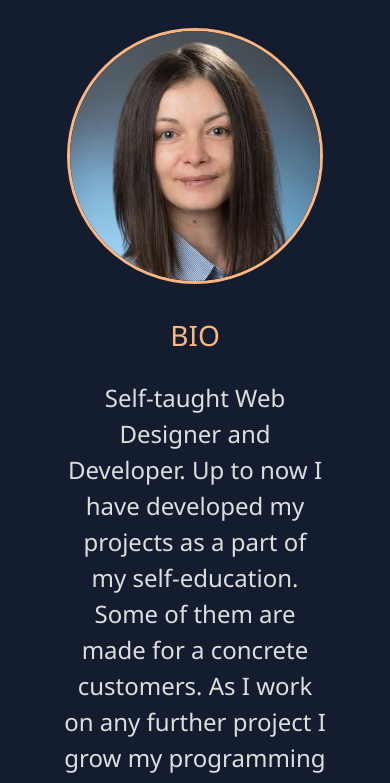
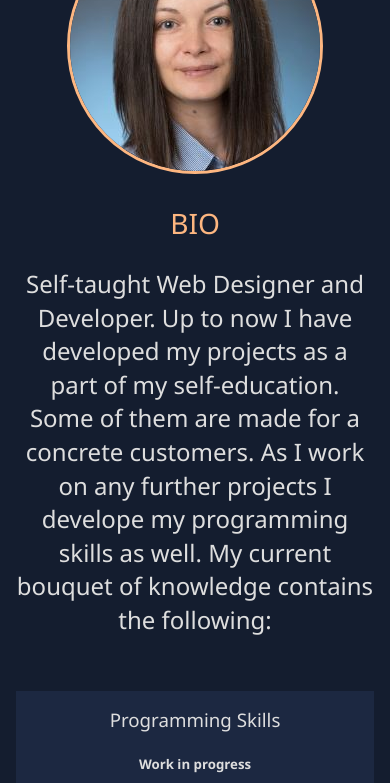
Before and after one commit to malykdim/Portfolio, a website: page dist/about.html in a window 390 px wide. Shown: the part 415-1198 px from the top of the page. Drawn offline with Linux system fonts and the light colour scheme.

Commit message:
Media XSm

```diff
--- a/package.json
+++ b/package.json
@@ -1,5 +1,5 @@
 {
-    "name": "portfolio",
+    "name": "Portfolio",
     "version": "1.0.0",
     "description": "Albena Kostova | PORTFOLIO",
     "main": "index.js",
--- a/scss/_config.scss
+++ b/scss/_config.scss
@@ -39,6 +39,12 @@ $background-opacity: 0.9;
     }
 }
 
+@mixin mediaXSm {
+    @media screen and (max-width: 450px) {
+        @content;
+    }
+}
+
 @mixin mediaSm {
     @media screen and (max-width: 500px) {
         @content;
--- a/scss/_mobile.scss
+++ b/scss/_mobile.scss
@@ -73,3 +73,64 @@
         grid-template-columns: 1fr;
     }
 }
+
+@include mediaXSm {
+    body {
+        line-height: 1.4;
+    }
+
+    h1,
+    h2,
+    h3 {
+        &.lg-heading {
+            font-size: 4rem;
+        }
+        &.sm-heading {
+            font-size: 2rem;
+        }
+    }
+
+    main {
+        padding: 4rem 1rem 2rem 1rem;
+        margin-top: 7vh;
+    }
+
+    main#about h1 {
+        margin-top: 4vh;
+
+        .about-info {
+            grid-gap: 0;
+            grid-template-columns: 1fr;
+
+            .bio-image {
+                grid-area: bioimage;
+                margin: 0 auto;
+                border-radius: 50%;
+                border: 3px solid $color-tertiary;
+            }
+        }
+    }
+
+    .projects {
+        grid-template-columns: 1fr;
+    }
+
+    .boxes {
+        div {
+            font-size: 1.4rem;
+            border: 1px solid #fff;
+            padding: 1.5rem 1.5rem;
+            margin: 1rem;
+            @include easeOut;
+
+            &:hover {
+                padding: 0.5rem 1.5rem;
+                background: $color-tertiary;
+                color: set-text-color($color-tertiary);
+                span {
+                    color: set-text-color($color-tertiary);
+                }
+            }
+        }
+    }
+}
```
Also changed, not shown: dist/about.html, dist/css/main.css.
